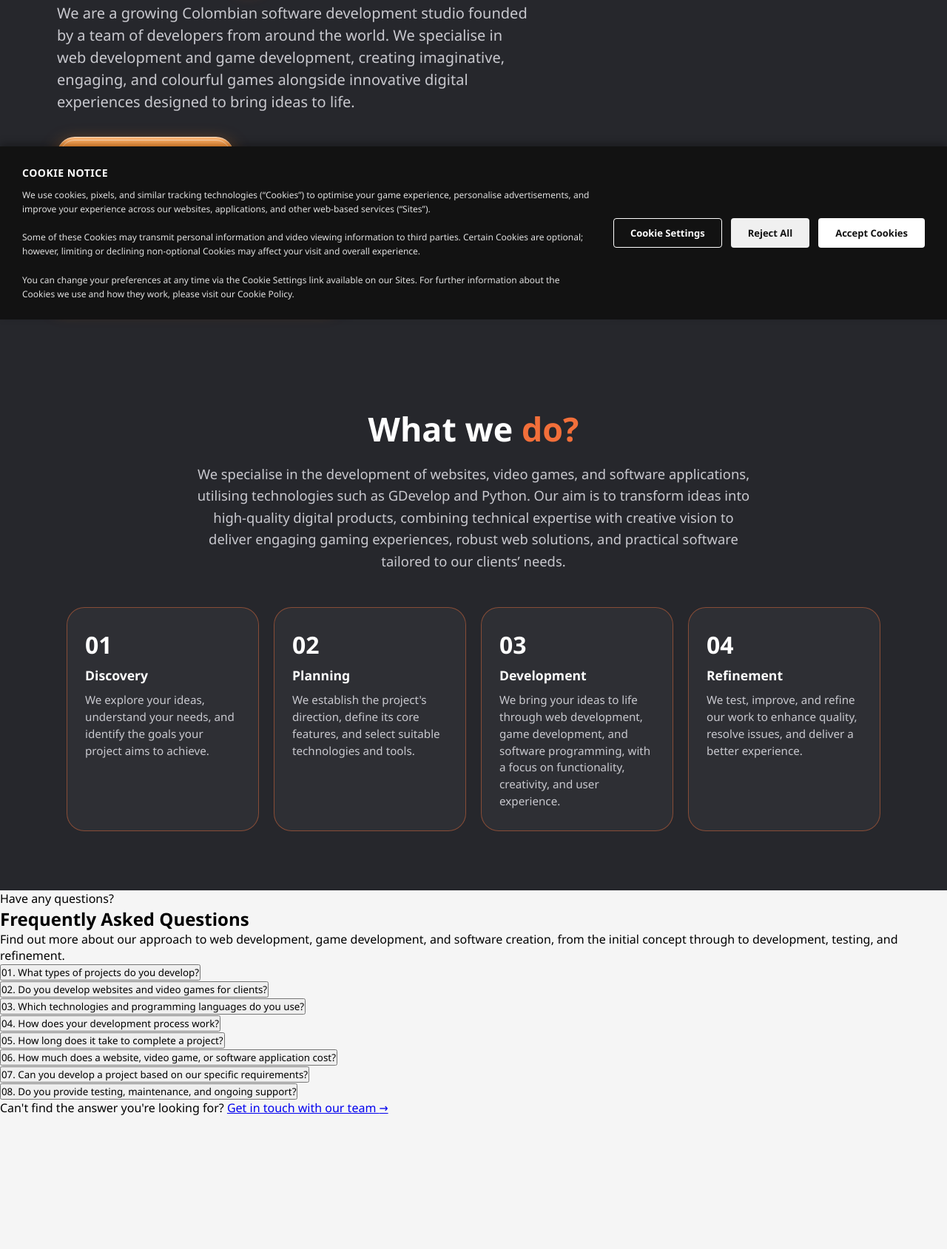
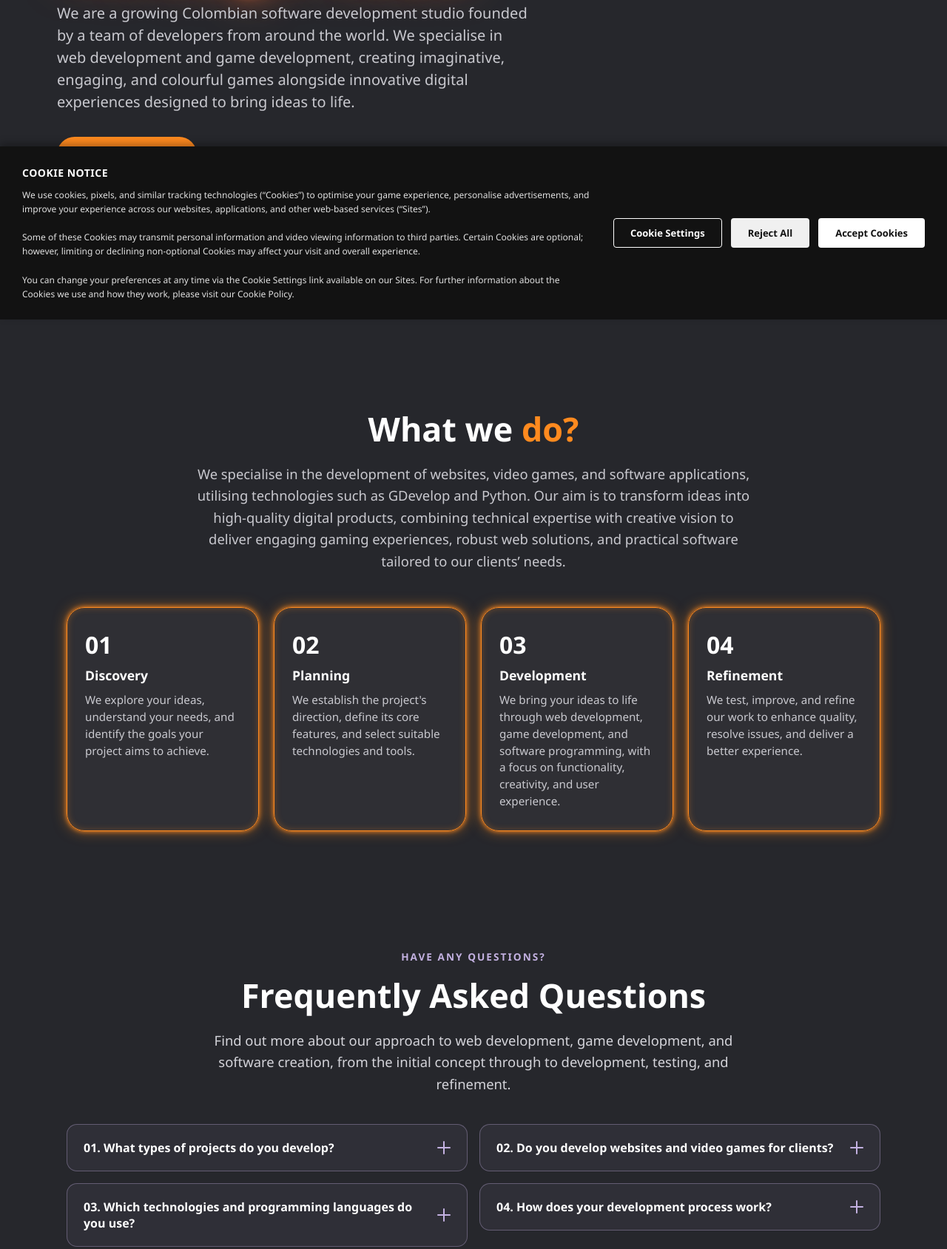
Before and after one commit to Testing-Lab-by-vurzk-dev/web-tests2, a plain HTML site: page index.html in a window 1280 px wide. Shown: the part 368-2057 px from the top of the page at 74% size. Before the commit the page ends 1877 px from the top, so only its background shows below. Drawn offline with Linux system fonts and the light colour scheme.

Commit message:
Enhance styles with new colors and FAQ section
Added new CSS variables for tangerine and pastel purple colors. Updated button styles and added new FAQ section styles.

```diff
--- a/assets/css/style.css
+++ b/assets/css/style.css
@@ -9,6 +9,9 @@
     --accent: #f26f3a;
     --hero-bg: #26272c;
     --text-muted: #c9c9cf;
+    --tangerine: #ff8a1f;
+    --pastel-purple: #c3b1e1;
+    --gray-white: #d4d4da;
 }
 
 body {
@@ -168,6 +171,23 @@ nav .nav-sub a {
     font-weight: 400;
 }
 
+nav > ul > :nth-child(1) { --nav-color: #4caf50; }
+nav > ul > :nth-child(2) { --nav-color: #4da3ff; }
+nav > ul > :nth-child(3) { --nav-color: #f5c04d; }
+nav > ul > :nth-child(4) { --nav-color: #c2334d; }
+nav > ul > :nth-child(5) { --nav-color: var(--tangerine); }
+nav > ul > :nth-child(6) { --nav-color: #4fb8c6; }
+
+nav a:active,
+nav a:focus-visible,
+.nav-label:active,
+.nav-label[aria-expanded="true"] {
+    color: var(--nav-color);
+    text-decoration: underline;
+    text-decoration-thickness: 2px;
+    text-underline-offset: 6px;
+}
+
 .hero {
     display: flex;
     align-items: center;
@@ -209,67 +229,25 @@ nav .nav-sub a {
     line-height: 1.5;
 }
 
-.btn,
-.action {
-    --radius: 6px;
-    position: relative;
-    border-radius: var(--radius);
-    color: #ffffff;
-    font-weight: 700;
-    letter-spacing: 0.08em;
+.btn {
+    display: inline-block;
+    padding: 14px 28px;
+    border-radius: 999px;
+    background-color: var(--tangerine);
+    color: #1b1b1f;
+    font-size: 0.95rem;
+    font-weight: 600;
     text-decoration: none;
-    text-transform: uppercase;
-    text-shadow: 0 1px 2px rgba(0, 0, 0, 0.35);
     transition: filter 0.2s;
 }
 
-.btn::before,
-.action::before {
-    content: '';
-    position: absolute;
-    inset: 4px;
-    border: 1px solid rgba(255, 255, 255, 0.5);
-    border-radius: calc(var(--radius) - 2px);
-    pointer-events: none;
-}
-
-.btn:hover,
-.action:hover {
-    filter: brightness(1.12);
-}
-
-.btn,
-.action-primary {
-    background:
-        linear-gradient(rgba(255, 255, 255, 0.35), rgba(255, 255, 255, 0) 55%) top / 100% 55% no-repeat,
-        linear-gradient(#ff9a3c, #ff8a1f 50%, #f06a00);
-    box-shadow:
-        0 8px 22px rgba(255, 138, 31, 0.5),
-        inset 0 1px 0 rgba(255, 255, 255, 0.6),
-        inset 0 -3px 6px rgba(0, 0, 0, 0.2);
-}
-
-.action-secondary {
-    background:
-        linear-gradient(rgba(255, 255, 255, 0.25), rgba(255, 255, 255, 0) 55%) top / 100% 55% no-repeat,
-        linear-gradient(#4a4a4a, #1c1c1c 50%, #000000);
-    box-shadow:
-        0 8px 22px rgba(255, 255, 255, 0.18),
-        inset 0 1px 0 rgba(255, 255, 255, 0.4),
-        inset 0 -3px 6px rgba(0, 0, 0, 0.4);
-}
-
-.btn {
-    --radius: 999px;
-    display: inline-block;
-    padding: 14px 32px;
-    font-size: 0.95rem;
+.btn:hover {
+    filter: brightness(1.1);
 }
 
 .hero-actions {
     display: grid;
     grid-template-columns: 1fr 1fr;
-    gap: 16px;
     max-width: 760px;
     margin-top: 56px;
 }
@@ -282,6 +260,30 @@ nav .nav-sub a {
     min-height: 120px;
     padding: 24px;
     font-size: 0.85rem;
+    font-weight: 600;
+    letter-spacing: 0.08em;
+    text-decoration: none;
+    text-transform: uppercase;
+    transition: filter 0.2s, background-color 0.2s;
+}
+
+.action-primary {
+    background-color: var(--tangerine);
+    color: #1b1b1f;
+}
+
+.action-secondary {
+    border: 1px solid rgba(255, 255, 255, 0.12);
+    background-color: rgba(255, 255, 255, 0.04);
+    color: #ffffff;
+}
+
+.action-primary:hover {
+    filter: brightness(1.1);
+}
+
+.action-secondary:hover {
+    background-color: rgba(255, 255, 255, 0.1);
 }
 
 .arrow {
@@ -363,19 +365,15 @@ nav .nav-sub a {
         0 0 0 transparent;
     color: var(--neon-core);
     text-shadow: var(--neon-glow);
-    animation: neon-flicker 6s linear infinite;
+    animation: neon-flicker 3.5s linear infinite;
 }
 
 @keyframes neon-flicker {
-    0%, 2%, 4.5%, 6%, 8%, 92.5%, 93.5%, 95.5% {
+    0%, 2%, 5.5%, 8%, 11.5%, 12.5%, 15.5%, 16.5% {
         color: var(--neon-off-core);
         text-shadow: var(--neon-off-glow);
     }
-    2.5%, 4%, 6.5%, 7.5%, 8.5%, 92%, 94%, 95%, 96%, 100% {
-        color: var(--neon-core);
-        text-shadow: var(--neon-glow);
-    }
-    10%, 90% {
+    2.5%, 5%, 8.5%, 11%, 13%, 15%, 17%, 100% {
         color: var(--neon-core);
         text-shadow: var(--neon-glow);
     }
@@ -428,7 +426,7 @@ nav .nav-sub a {
 }
 
 .process h2 span {
-    color: var(--accent);
+    color: var(--tangerine);
 }
 
 .process-intro {
@@ -449,7 +447,11 @@ nav .nav-sub a {
 
 .step {
     padding: 28px 24px;
-    border: 1px solid rgba(242, 111, 58, 0.45);
+    border: 1px solid var(--tangerine);
+    box-shadow:
+        0 0 6px var(--tangerine),
+        0 0 18px rgba(255, 138, 31, 0.55),
+        inset 0 0 10px rgba(255, 138, 31, 0.3);
     border-radius: 24px;
     background-color: rgba(255, 255, 255, 0.04);
 }
@@ -474,11 +476,13 @@ nav .nav-sub a {
     line-height: 1.5;
 }
 
-.step[data-reveal] {
+.step[data-reveal],
+.faq-item[data-reveal] {
     transform: translateY(40px) scale(0.85);
 }
 
-.step[data-reveal].is-visible {
+.step[data-reveal].is-visible,
+.faq-item[data-reveal].is-visible {
     transform: none;
 }
 
@@ -497,6 +501,134 @@ nav .nav-sub a {
 @media (prefers-reduced-motion: no-preference) {
     html {
         scroll-behavior: smooth;
+    }
+}
+
+.faq {
+    padding: 80px clamp(20px, 6vw, 80px);
+    background-color: var(--hero-bg);
+}
+
+.faq-inner {
+    max-width: 1100px;
+    margin: 0 auto;
+    text-align: center;
+}
+
+.faq-eyebrow {
+    margin-bottom: 12px;
+    color: var(--pastel-purple);
+    font-size: 0.85rem;
+    font-weight: 700;
+    letter-spacing: 0.15em;
+    text-transform: uppercase;
+}
+
+.faq h2 {
+    margin-bottom: 16px;
+    color: #ffffff;
+    font-size: clamp(1.8rem, 6vw, 2.8rem);
+    font-weight: 800;
+}
+
+.faq-intro {
+    max-width: 760px;
+    margin: 0 auto 40px;
+    color: var(--gray-white);
+    font-size: clamp(1rem, 2.4vw, 1.15rem);
+    line-height: 1.6;
+}
+
+.faq-grid {
+    display: grid;
+    grid-template-columns: 1fr;
+    gap: 16px;
+    align-items: start;
+    list-style: none;
+    text-align: left;
+}
+
+.faq-item {
+    border: 1px solid rgba(195, 177, 225, 0.35);
+    border-radius: 14px;
+    background-color: rgba(195, 177, 225, 0.06);
+}
+
+.faq-question {
+    display: flex;
+    justify-content: space-between;
+    align-items: center;
+    gap: 16px;
+    width: 100%;
+    padding: 20px 22px;
+    background: none;
+    border: none;
+    color: #ffffff;
+    font-size: 1rem;
+    font-weight: 600;
+    text-align: left;
+    cursor: pointer;
+}
+
+.faq-icon {
+    position: relative;
+    flex-shrink: 0;
+    width: 18px;
+    height: 18px;
+}
+
+.faq-icon::before,
+.faq-icon::after {
+    content: '';
+    position: absolute;
+    top: 50%;
+    left: 0;
+    width: 100%;
+    height: 2px;
+    margin-top: -1px;
+    border-radius: 2px;
+    background-color: var(--pastel-purple);
+    transition: transform 0.3s ease, background-color 0.3s ease;
+}
+
+.faq-icon::after {
+    transform: rotate(90deg);
+}
+
+.faq-question.is-open .faq-icon::before {
+    transform: rotate(45deg);
+    background-color: var(--tangerine);
+}
+
+.faq-question.is-open .faq-icon::after {
+    transform: rotate(135deg);
+    background-color: var(--tangerine);
+}
+
+.faq-footer {
+    margin-top: 40px;
+    color: var(--gray-white);
+}
+
+.faq-footer a {
+    margin-left: 8px;
+    color: #ffffff;
+    font-weight: 700;
+    text-decoration: underline;
+    text-underline-offset: 4px;
+}
+
+.faq-footer a:hover {
+    color: var(--tangerine);
+}
+
+.faq-footer a span {
+    color: var(--tangerine);
+}
+
+@media (min-width: 700px) {
+    .faq-grid {
+        grid-template-columns: 1fr 1fr;
     }
 }
 
```
